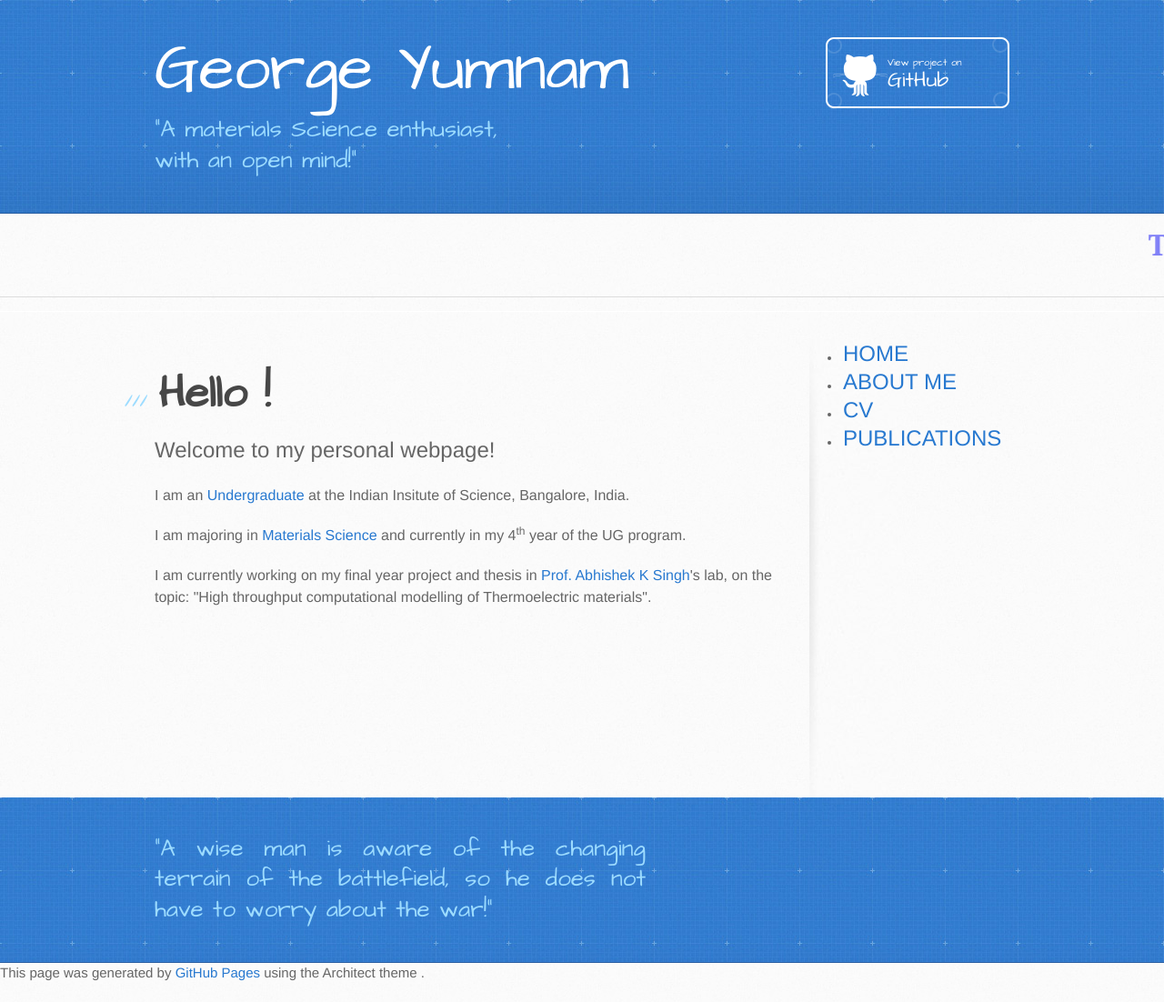
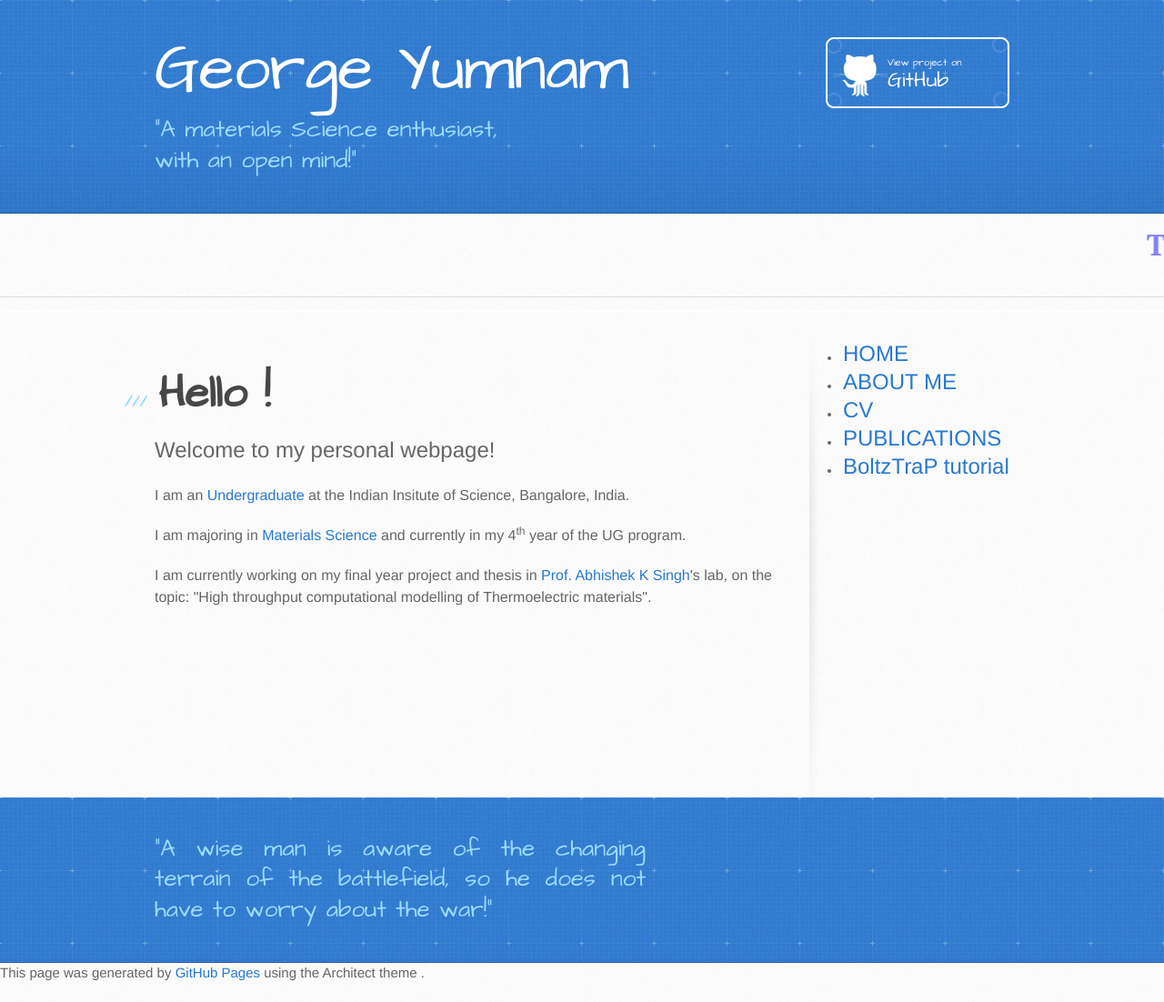
Before and after one commit to georgeyumnam/georgeyumnam, a Jekyll site: the page index.html, which Jekyll copies as it is, in a window 1280 px wide. Shown: the whole page at 91% size. Built offline with Jekyll 4.4.1, drawn with Linux system fonts in a browser that asks for light colours.

Commit message:
added site in index

```diff
--- a/index.html
+++ b/index.html
@@ -71,7 +71,7 @@ padding:1.2vw;
 <li><a href="/georgeyumnam/about"><font size="5">ABOUT ME</font></a></li>
 <li><a href="/georgeyumnam/cv"><font size="5">CV</font></a></li>
 <li><a href="/georgeyumnam/pub"><font size="5">PUBLICATIONS</font></a></li>
-<!--<li><a href="/georgeyumnam/misc"><font size="5">MISCELLANEOUS</font></a></li>-->
+<li><a href="https://sites.google.com/site/georgeyumnam/home"><font size="5">BoltzTraP tutorial</font></a></li>
 <!--<li><a href="/georgeyumnam/res_int"><font size="5">RESEARCH</font></a></li>-->
 </nav>
 
```
